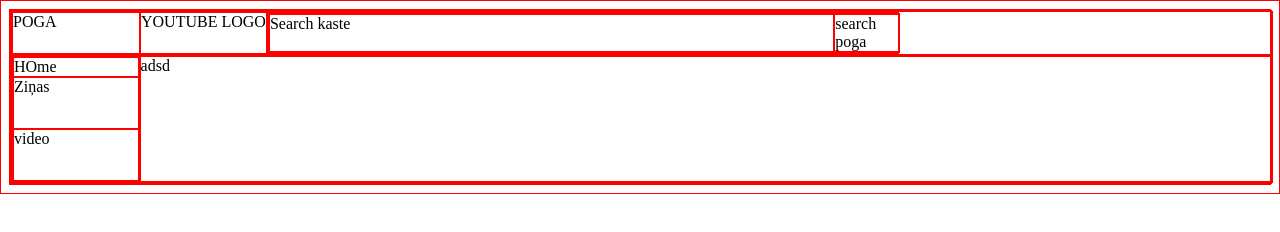
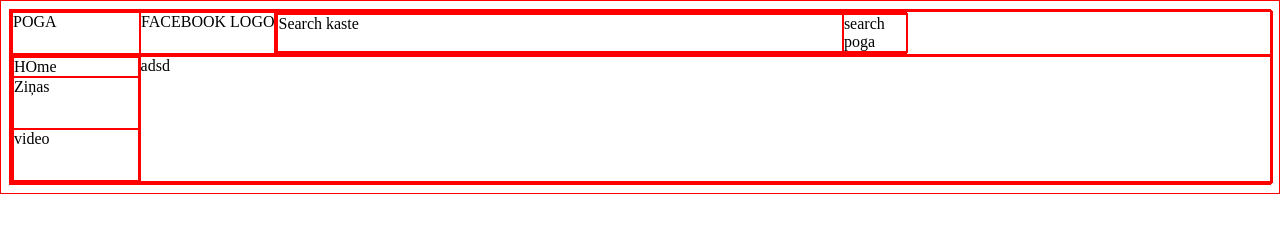
Before and after one commit to LinardsLiepenieks/PPS-teika.github.io, a plain HTML site: page index.html in a window 1280 px wide. Drawn offline with Linux system fonts and the light colour scheme.

Commit message:
nomaints logo

```diff
--- a/index.html
+++ b/index.html
@@ -9,7 +9,7 @@
    <div class="grid">
         <div class="row">
        <div class="col-10">POGA</div>
-        <div>YOUTUBE LOGO</div>
+        <div>FACEBOOK LOGO</div>
         <div class="col-50">
             <div class="row">
             <div class="col-90">Search kaste</div>
```
